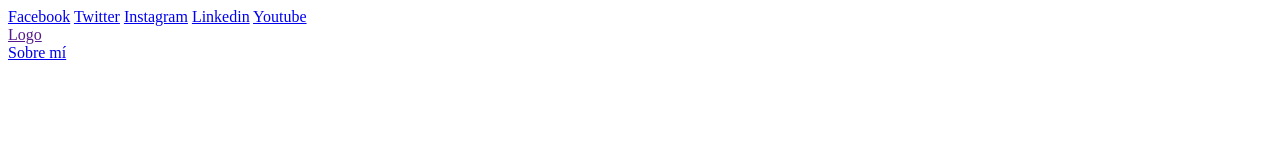
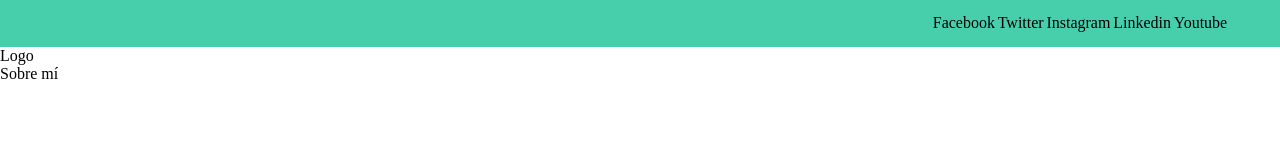
Before and after one commit to joffur/BlogTemplate, a plain HTML site: page index.html in a window 1280 px wide. Drawn offline with Linux system fonts and the light colour scheme.

Commit message:
Agregando estilos de la seccion de iconos del header

```diff
--- a/css/main.css
+++ b/css/main.css
@@ -0,0 +1,35 @@
+/***** Reset de algunos estilos *****/
+* {
+  box-sizing: border-box;
+  margin: 0;
+  padding: 0;
+}
+body {
+  width: 100vw;
+  height: 100vh;
+}
+a {
+  text-decoration: none;
+  color: black;
+}
+/***** Estilos del header *****/
+header {
+  width: 100%;
+  height: 140px;
+  display: grid;
+  grid-template-rows: 1fr 2fr;
+}
+.header-icons {
+  width: 100%;
+  display: grid;
+  justify-content: end;
+  background-color: #47cfac;
+}
+.header-icons__icons {
+  width: 300px;
+  height: auto;
+  margin-right: 50px;
+  display: flex;
+  justify-content: space-evenly;
+  align-items: center;
+}
--- a/index.html
+++ b/index.html
@@ -9,8 +9,8 @@
 </head>
 <body>
   <header>
-    <section>
-      <div>
+    <section class="header-icons">
+      <div class="header-icons__icons">
         <a href="/">Facebook</a>
         <a href="/">Twitter</a>
         <a href="/">Instagram</a>
@@ -18,11 +18,11 @@
         <a href="/">Youtube</a>
       </div>
     </section>
-    <nav>
-      <section>
+    <nav class="header-nav">
+      <section class="header-nav__logo">
         <a href="">Logo</a>
       </section>
-      <section>
+      <section class="header-nav__profile-link">
         <a href="perfil.html">Sobre mí</a>
       </section>
     </nav>
```
